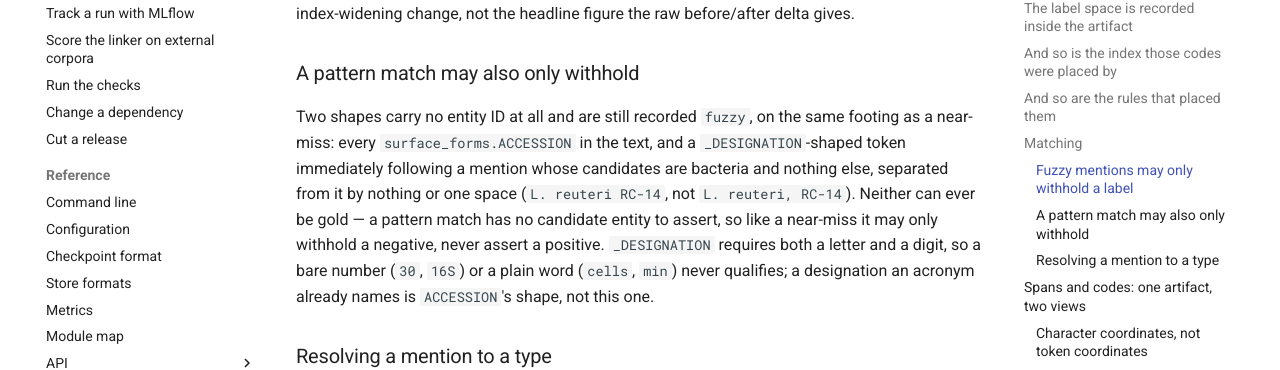
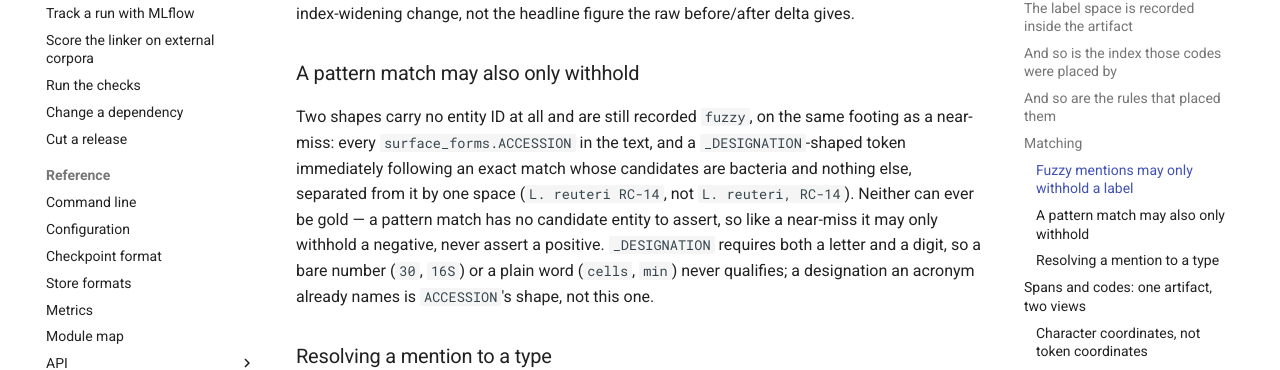
Before and after one commit to manuquadros/d3text, an MkDocs documentation site: the page built from docs/explanation/distant-supervision.md, in a window 1280 px wide and 900 px high, scrolled down 4932 px. Shown: the part 127-497 px from the top of the window. Built offline with MkDocs 1.6.1 and Material for MkDocs 9.7.7, drawn with Linux system fonts in a browser that asks for light colours; comment, search, counter and statistics services are not loaded.

Commit message:
docs: say exact match opens the designation route
`find_mentions` sets `bacterium_end` only in the exact-match branch, so
a fuzzy near-miss never opens the following-designation route; the
docstrings and distant-supervision page said "a mention". The gap
test's `""` alternative was dead, since consecutive `word_spans` runs
never abut, so drop it and "nothing or" from the page. Output is
unchanged, but the rules fingerprint moves, so existing label stores
relabel.

```diff
--- a/docs/explanation/distant-supervision.md
+++ b/docs/explanation/distant-supervision.md
@@ -229,9 +229,9 @@ figure the raw before/after delta gives.
 
 Two shapes carry no entity ID at all and are still recorded `fuzzy`, on the
 same footing as a near-miss: every `surface_forms.ACCESSION` in the text,
-and a `_DESIGNATION`-shaped token immediately following a mention whose
-candidates are bacteria and nothing else, separated from it by nothing or
-one space (`L. reuteri RC-14`, not `L. reuteri, RC-14`). Neither can ever
+and a `_DESIGNATION`-shaped token immediately following an exact match
+whose candidates are bacteria and nothing else, separated from it by one
+space (`L. reuteri RC-14`, not `L. reuteri, RC-14`). Neither can ever
 be gold — a pattern match has no candidate entity to assert, so like a
 near-miss it may only withhold a negative, never assert a positive.
 `_DESIGNATION` requires both a letter and a digit, so a bare number (`30`,
```
Also changed, not shown: 2 other files.
